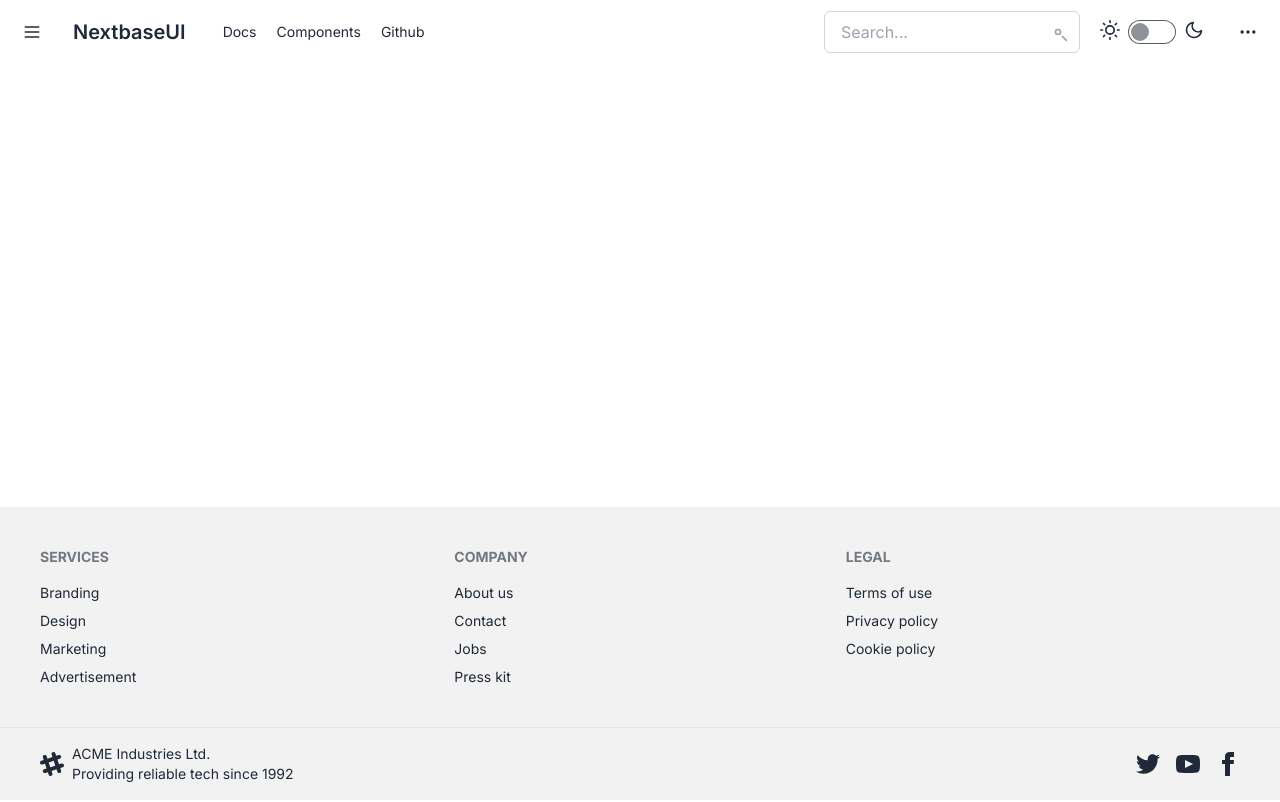
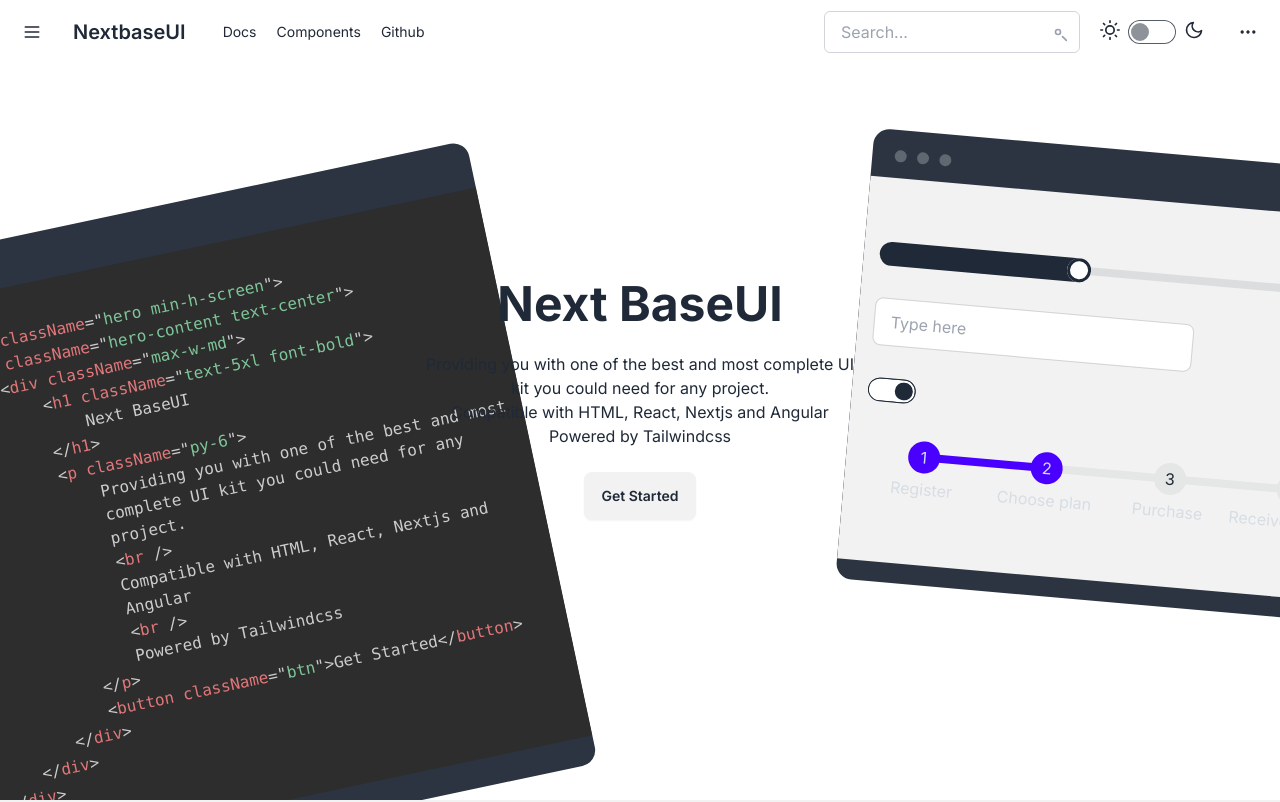
Before and after one commit to HyTaXx/Next_base, a Next.js app: page / in a window 1280 px wide. Shown: the top 802 px of the page. Built offline with nearby package versions, Linux system fonts and the light colour scheme.

Commit message:
:lipstick: Made landing page with Prism

```diff
--- a/package.json
+++ b/package.json
@@ -12,11 +12,15 @@
     "autoprefixer": "^10.4.19",
     "daisyui": "^4.11.1",
     "next": "14.2.3",
+    "prism-themes": "^1.9.0",
+    "prismjs": "^1.29.0",
     "react": "^18",
-    "react-dom": "^18"
+    "react-dom": "^18",
+    "react-simple-typewriter": "^5.0.1"
   },
   "devDependencies": {
     "@types/node": "^20",
+    "@types/prismjs": "^1.26.4",
     "@types/react": "^18",
     "@types/react-dom": "^18",
     "postcss": "^8.4.38",
--- /dev/null
+++ b/src/app/components/CodeMockup/codeMockup.tsx
@@ -0,0 +1,53 @@
+// src/app/components/CodeMockup/codeMockup.tsx
+
+import React, { useEffect, useState } from "react";
+import Prism from "prismjs";
+import "prismjs/themes/prism-tomorrow.css"; // Ensure this path is correct
+
+const CodeMockup: React.FC = () => {
+    const [highlightedCode, setHighlightedCode] = useState("");
+
+    useEffect(() => {
+        // Hardcoded HTML code
+        const codeString = `
+        <div className="hero min-h-screen">
+        <div className="hero-content text-center">
+            <div className="max-w-md">
+                <h1 className="text-5xl font-bold">
+                    Next BaseUI
+                </h1>
+                <p className="py-6">
+                    Providing you with one of the best and most
+                    complete UI kit you could need for any
+                    project.
+                    <br />
+                    Compatible with HTML, React, Nextjs and
+                    Angular
+                    <br />
+                    Powered by Tailwindcss
+                </p>
+                <button className="btn">Get Started</button>
+            </div>
+        </div>
+    </div>
+        `;
+
+        // Highlight the code
+        setHighlightedCode(
+            Prism.highlight(codeString, Prism.languages.html, "html")
+        );
+    }, []);
+
+    return (
+        <div className="mockup-code w-max">
+            <pre className="language-html w-max">
+                <code
+                    dangerouslySetInnerHTML={{ __html: highlightedCode }}
+                    className="text-sm"
+                />
+            </pre>
+        </div>
+    );
+};
+
+export default CodeMockup;
--- a/src/app/components/Footer/footer.tsx
+++ b/src/app/components/Footer/footer.tsx
@@ -3,7 +3,7 @@
 
 const Footer: React.FC = () => {
     return (
-        <footer>
+        <footer className="z-10">
             <div className="footer p-10 bg-base-200 text-base-content z-10">
                 <nav>
                     <h6 className="footer-title">Services</h6>
--- /dev/null
+++ b/src/app/components/PreviewMockup/previewMockup.tsx
@@ -0,0 +1,57 @@
+import React, { useState } from "react";
+
+const PreviewMockup: React.FC = () => {
+    // State hooks for the input range and checkbox
+    const [rangeValue, setRangeValue] = useState<number>(40); // Initial value for the range input
+    const [isChecked, setIsChecked] = useState<boolean>(true); // Initial value for the checkbox
+
+    // Handler for the range input change
+    const handleRangeChange = (event: React.ChangeEvent<HTMLInputElement>) => {
+        const newValue = Number(event.target.value);
+        setRangeValue(newValue);
+    };
+
+    // Handler for the checkbox change
+    const handleCheckboxChange = (
+        event: React.ChangeEvent<HTMLInputElement>
+    ) => {
+        setIsChecked(event.target.checked);
+    };
+
+    return (
+        <div className="mockup-code w-max z-[-10]">
+            <div className="flex flex-col gap-8 justify-center px-4 py-16 bg-base-200">
+                {/* Updated range input with onChange handler */}
+                <input
+                    type="range"
+                    min={0}
+                    max="100"
+                    value={rangeValue} // Use state for value
+                    onChange={handleRangeChange} // Add onChange handler
+                    className="range"
+                />
+                {/* Updated text input remains unchanged */}
+                <input
+                    type="text"
+                    placeholder="Type here"
+                    className="input input-bordered w-full max-w-xs"
+                />
+                {/* Updated checkbox with onChange handler */}
+                <input
+                    type="checkbox"
+                    className="toggle"
+                    checked={isChecked} // Use state for checked property
+                    onChange={handleCheckboxChange} // Add onChange handler
+                />
+                <ul className="steps">
+                    <li className="step step-primary">Register</li>
+                    <li className="step step-primary">Choose plan</li>
+                    <li className="step">Purchase</li>
+                    <li className="step">Receive Product</li>
+                </ul>
+            </div>
+        </div>
+    );
+};
+
+export default PreviewMockup;
--- a/src/app/components/SearchBar/searchbar.tsx
+++ b/src/app/components/SearchBar/searchbar.tsx
@@ -39,6 +39,7 @@
         { label: "Docs", url: "/docs", category: "Links" },
         { label: "About", url: "/about", category: "Links" },
         { label: "Contact", url: "/contact", category: "Links" },
+        { label: "Test", url: "/test", category: "Links" },
         {
             label: "Button",
             url: "/docs/components/button",
@@ -74,7 +75,12 @@
                 className="border border-gray-300 rounded-md py-2 px-4 focus:outline-none w-64"
             />
             {isFocused && (
-                <div className="absolute top-full left-0 w-full shadow-lg border border-gray-200 rounded-md mt-1 p-2">
+                <div
+                    className={`absolute top-full left-0 w-full shadow-lg border border-gray-200 rounded-md mt-1 p-2 max-h-[300px] overflow-y-auto ${
+                        getThemeColor() === "light" ? "bg-white" : "bg-base-200"
+                    }`}
+                    id="search-options"
+                >
                     {Object.entries(groupedOptions).map(
                         ([category, options]) => (
                             <div key={category}>
--- a/src/app/page.tsx
+++ b/src/app/page.tsx
@@ -2,12 +2,43 @@
 import Header from "@/app/components/Header/header";
 import Footer from "@/app/components/Footer/footer";
 import Hero from "@/app/components/Hero/hero";
+import CodeMockup from "@/app/components/CodeMockup/codeMockup";
+import PreviewMockup from "./components/PreviewMockup/previewMockup";
 
 export default function Home() {
     return (
-        <main className="relative w-full min-h-[100vh] flex flex-col justify-between">
+        <main className="relative w-full min-h-[100vh] flex flex-col justify-between overflow-hidden">
             <Header />
-            <div className="z-0">{/* <Hero></Hero> */}</div>
+            <div>
+                <section>
+                    <div className="hero min-h-screen">
+                        <div className="hero-content text-center z-[20] relative">
+                            <div className="max-w-md">
+                                <h1 className="text-5xl font-bold">
+                                    Next BaseUI
+                                </h1>
+                                <p className="py-6">
+                                    Providing you with one of the best and most
+                                    complete UI kit you could need for any
+                                    project.
+                                    <br />
+                                    Compatible with HTML, React, Nextjs and
+                                    Angular
+                                    <br />
+                                    Powered by Tailwindcss
+                                </p>
+                                <button className="btn">Get Started</button>
+                            </div>
+                        </div>
+                    </div>
+                    <div className="absolute top-[200px] left-[-100px] rotate-[-12deg] 2xl:left-0">
+                        <CodeMockup />
+                    </div>
+                    <div className="absolute top-[100px] right-[-100px] rotate-[5deg] 2xl:right-20 top-[150px]">
+                        <PreviewMockup />
+                    </div>
+                </section>
+            </div>
             <Footer />
         </main>
     );
```
